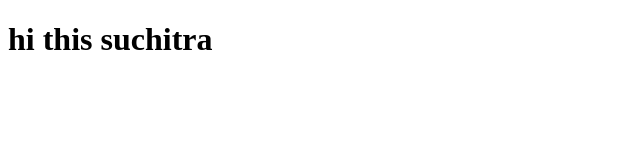
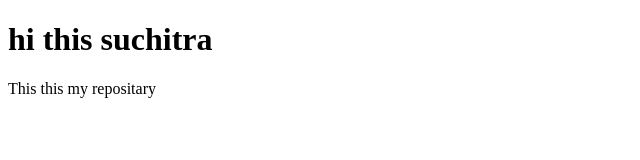
Before and after one commit to guttulasuchitra/foodmate, a plain HTML site: page index.html in a window 1280 px wide. Shown: the whole page, without its empty margins (0-640 px from the left). Drawn offline with Linux system fonts and the light colour scheme.

Commit message:
Update index.html
+p index

```diff
--- a/index.html
+++ b/index.html
@@ -5,6 +5,7 @@
     <meta>
   <body>
     <h1>hi this suchitra</h1>
+    <p>This this my repositary</p>
   </body>
 
 </html>
```
